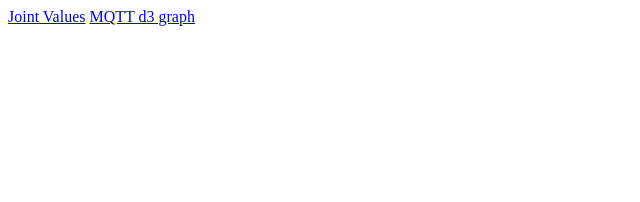
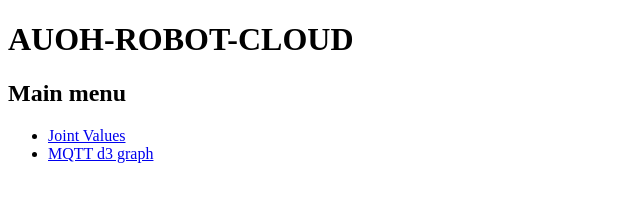
Before and after one commit to kapelajii/AUOH-robot-cloud, a website: page public/index.html in a window 1280 px wide. Shown: the whole page, without its empty margins (0-640 px from the left). Drawn offline with Linux system fonts and the light colour scheme.

Commit message:
updated main menu

```diff
--- a/public/index.html
+++ b/public/index.html
@@ -6,8 +6,15 @@
     <title>AUOH-ROBOT-CLOUD</title>
 </head>
 <body>
-    <a href="/joint-values.html">Joint Values</a>
-    <a href="/mqtt-d3.html">MQTT d3 graph</a>
-
+    <h1>AUOH-ROBOT-CLOUD</h1>
+    <h2>Main menu</h2>
+    <ul>
+        <li>
+            <a href="/joint-values.html">Joint Values</a>
+        </li>
+        <li>
+            <a href="/mqtt-d3.html">MQTT d3 graph</a>
+        </li>
+    </ul>
 </body>
 </html>
```
